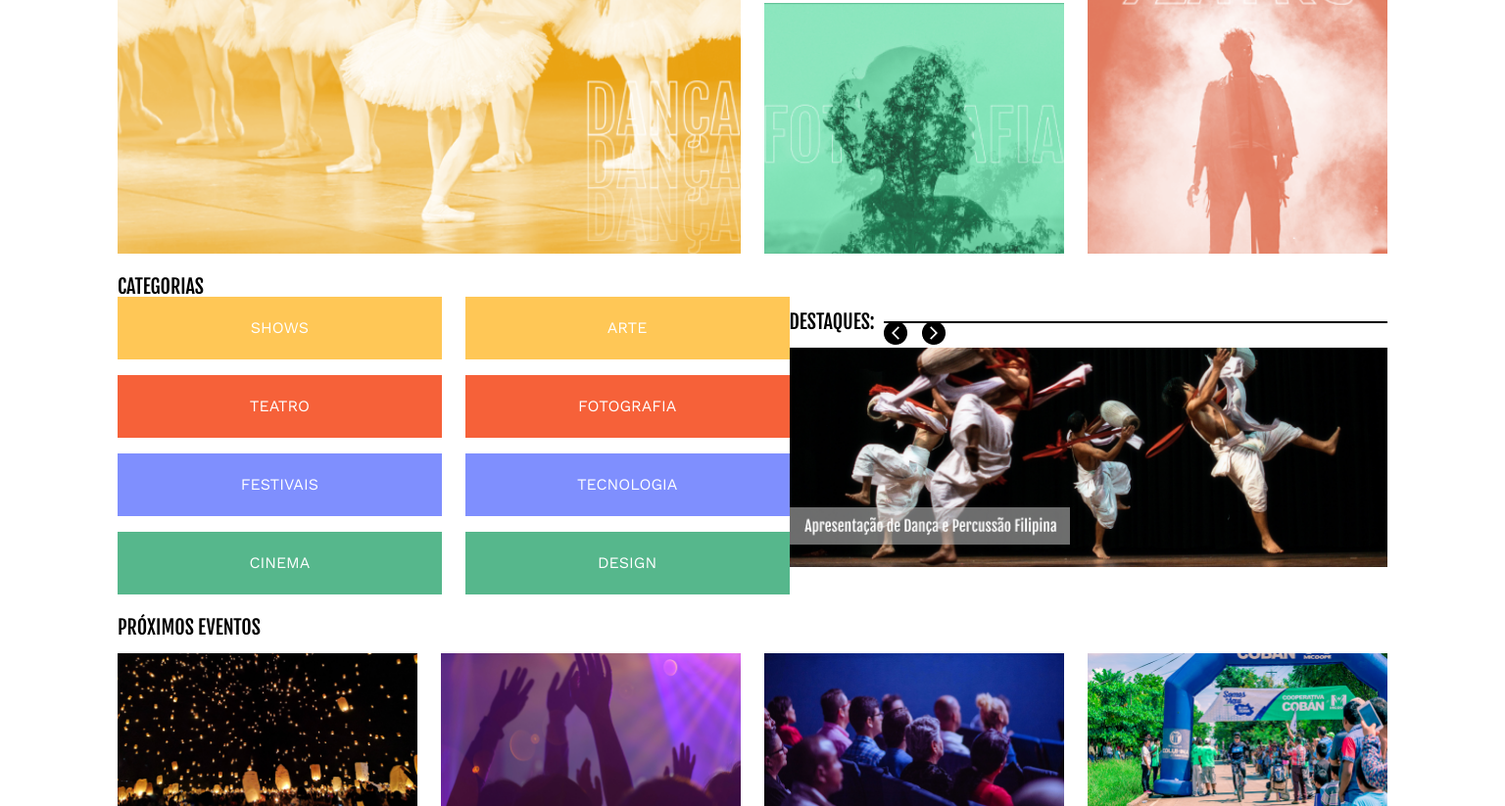
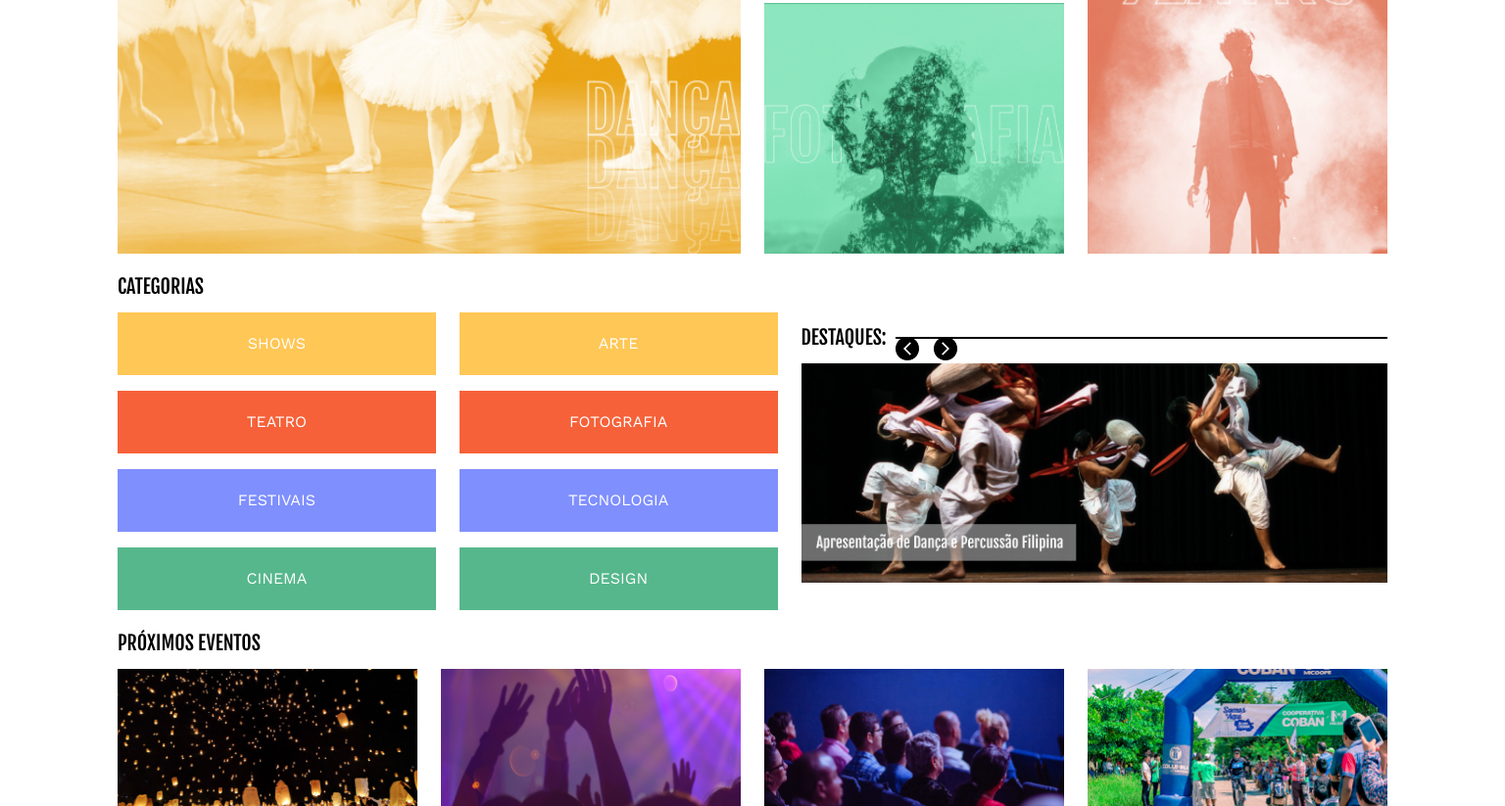
Before and after one commit to franciscojuniorflsjr/Gulturama, a plain HTML site: page index.html in a window 1536 px wide. Shown: the part 369-1192 px from the top of the page at 98% size. Drawn offline with nearby package versions, Linux system fonts and the light colour scheme.

Commit message:
Finalizando projeto responsivo para telas de 1440px.

```diff
--- a/assets/style/grid.css
+++ b/assets/style/grid.css
@@ -112,6 +112,10 @@
     "titulo titulo"
     "lista destaque"
     "lista imagem";
+    row-gap: 1rem;
+    column-gap: 1.5rem;
+    grid-template-columns: cal(50% - 0.75rem);
+    grid-template-rows: auto 1fr auto;
 }
 
 .categorias__titulo {
@@ -123,6 +127,13 @@
 }
 
 .categorias__destaque {
-    .categorias__list
+    grid-area: destaque;
 }
+
+.categorias__imagem {
+    grid-area: destaque;
 }
+
+
+
+}
```
